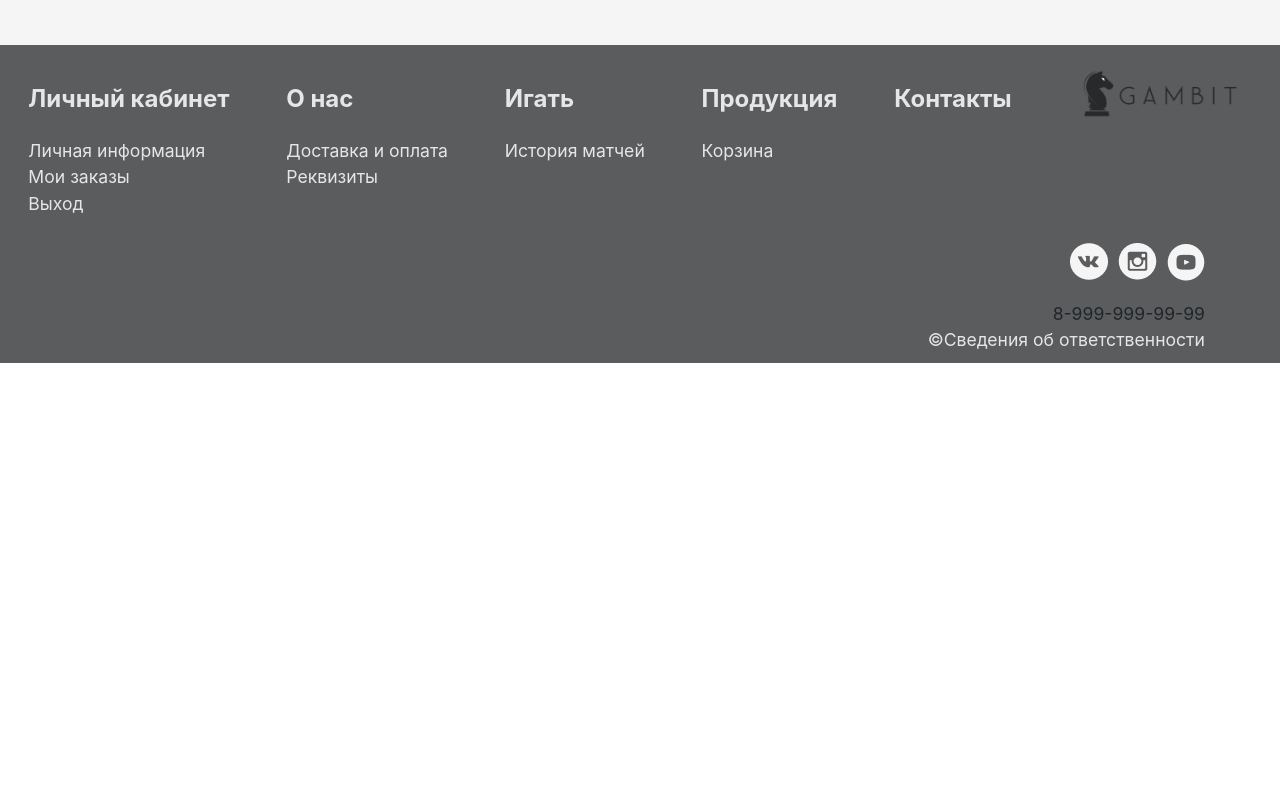
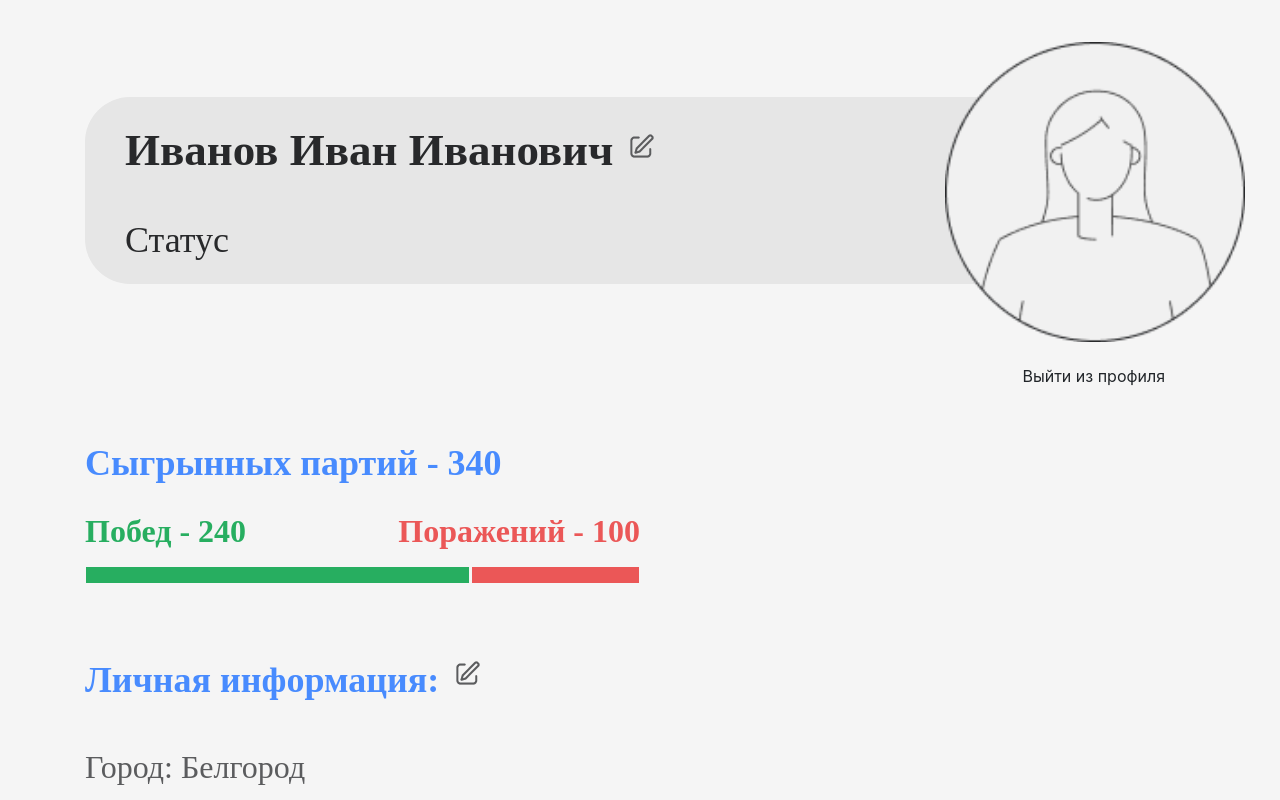
Before and after one commit to Ki-van/gambit-web, a Vue app: page /contacts in a window 1280 px wide. Shown: the part 800-1600 px from the top of the page. Before the commit the page ends 1179 px from the top, so only its background shows below. Built offline with nearby package versions, Linux system fonts and the light colour scheme.

Commit message:
-personal area in contact

```diff
--- a/src/App.vue
+++ b/src/App.vue
@@ -96,6 +96,10 @@ p {
   text-align: right !important;
 }
 
+.ptop30{
+  padding-top: 30px;
+}
+
 .social_block{
   padding-right: 4%;
 }
@@ -104,18 +108,125 @@ p {
   text-align: right;
   justify-content: right;
   padding: 10px;
+  color: white;
 }
 
 .social{
   padding: 0 0 0 10px;
 }
 
-.small{
+.small, .LP{
   display: none;
 }
 
 .big{
   display: inline-block;
+}
+
+.flex__block, .flex__block__half{
+  display: flex;
+  flex-wrap: wrap;
+  width: 100%;
+}
+
+.flex__block__half{
+  width: 50%;
+}
+
+.block_l, .block_w{
+  width: 50%;
+}
+
+.hr_w{
+  box-sizing: border-box;
+  width: 69%;
+  border: 8px solid #27AE60;
+}
+
+.hr_l{
+  box-sizing: border-box;
+  width: 30%;
+  border: 8px solid #EB5757;
+}
+
+.avatar{
+  width: 300px;
+  height: auto;
+  margin-top: -55px;
+  margin-right: -50px;
+}
+
+.personal__data__left{
+  width: 70%;
+}
+
+.personal__data__right{
+  width: 30%;
+}
+
+.heading, .ststus{
+  font-family: Josefin Sans;
+  font-style: normal;
+  font-weight: bold;
+  font-size: 45px;
+  line-height: 30px;
+
+  color: #28292B;
+}
+
+.ststus{
+  font-weight: normal;
+  font-size: 36px;
+  line-height: 30px;
+}
+
+.jam__write{
+  padding: 0 0 30px 15px;
+}
+
+.logout{
+  margin: 80px 30px 0 0;
+}
+
+.personal__data{
+  padding: 35px 0 0 40px;
+}
+
+.block__personal__data{
+  width: 100%;
+  height: 187px;
+  background: #E6E6E6;
+  border-radius: 45px;
+  margin-top: 100px;
+  display: flex;
+  flex-wrap: wrap;
+}
+
+.title__text, .title__text__w, .title__text__l{
+  font-family: Josefin Sans;
+  font-style: normal;
+  font-weight: bold;
+  font-size: 36px;
+  line-height: 30px;
+  color: #488BFE;
+}
+
+.title__text__w, .title__text__l{
+  font-size: 32px;
+  line-height: 40px;
+  color: #27AE60;
+}
+
+.title__text__l{
+  color: #EB5757;
+}
+.personal__text{
+  font-family: Josefin Sans;
+  font-style: normal;
+  font-weight: normal;
+  font-size: 32px;
+  line-height: 40px;
+  color: #5B5C5E;
 }
 
 @media (max-width: 950px) {
@@ -134,7 +245,7 @@ p {
 }
 
 @media (max-width: 766px) {
-  .small{
+  .small, .LP{
     display: inline-block;
   }
   .big{
--- a/src/views/Contacts.vue
+++ b/src/views/Contacts.vue
@@ -22,6 +22,70 @@
     <img src="img/location_map.png" class="img-fluid"/>
   </div>
 </div>
+
+  <div class="center">
+    <div class="block__personal__data">
+      <div class="personal__data__left left">
+        <div class="personal__data">
+          <span class="heading">Иванов Иван Иванович</span>
+          <img src="img/jam_write.png" class="jam__write">
+        </div>
+        <div class="personal__data">
+          <span class="ststus">Статус</span>
+        </div>
+      </div>
+      <div class="personal__data__right right">
+        <img src="img/avatar.png" class="avatar">
+      </div>
+    </div>
+  </div>
+
+  <div class="right logout"><a>Выйти из профиля</a></div>
+
+  <div class="left ptop30">
+    <div class="ptop30">
+        <span class="title__text">Сыгрынных партий - 340</span>
+    </div>
+    <div class="flex__block__half ptop30">
+      <div class="block_w"><span class="title__text__w">Побед -  240</span></div>
+      <div class="block_l right"><span class="title__text__l">Поражений - 100</span></div>
+      <div class="flex__block"><hr class="hr_w left"><hr class="hr_l"></div>
+    </div>
+  </div>
+
+  <div class="left ptop30">
+    <div class="ptop30">
+      <span class="title__text">Личная информация:</span>
+      <img src="img/jam_write.png" class="jam__write">
+    </div>
+    <div>
+      <div class="ptop30">
+        <span class="personal__text">Город: </span><span class="personal__text">Белгород</span>
+      </div>
+      <div class="ptop30">
+        <span class="personal__text">Возраст: </span><span class="personal__text">23</span>
+      </div>
+      <div class="ptop30">
+        <span class="personal__text">Опыт: </span><span class="personal__text">Гроссмейстер</span>
+      </div>
+      <div class="ptop30">
+        <span class="personal__text">Социальные сети: </span><span class="personal__text">ВК</span>
+      </div>
+    </div>
+  </div>
+
+  <div class="left ptop30">
+    <div class="flex__block ptop30">
+      <div class="flex__block__half"><span class="title__text">Мои заказы:</span></div>
+      <div class="flex__block__half right"><a>см. всю историю заказов</a></div>
+    </div>
+    <div>
+      <div class="ptop30">
+        <span class="personal__text">На данный момент у вас нет активных заказов</span>
+      </div>
+    </div>
+  </div>
+
 </section>
 </template>
 
```
Also changed, not shown: public/img/jam_write.png (added), 1 other file (tests, documents, lock files or other folders).
